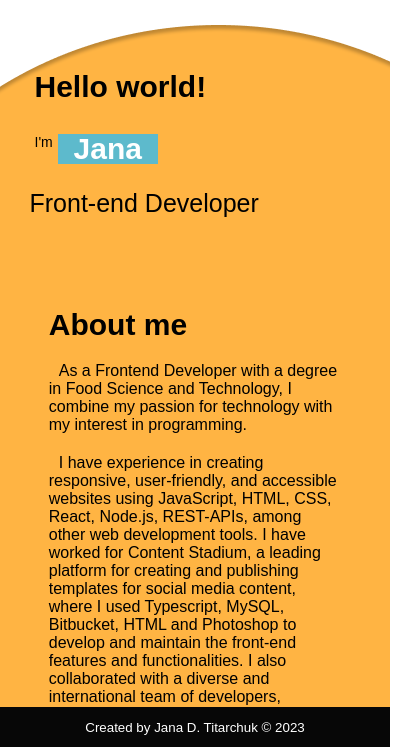
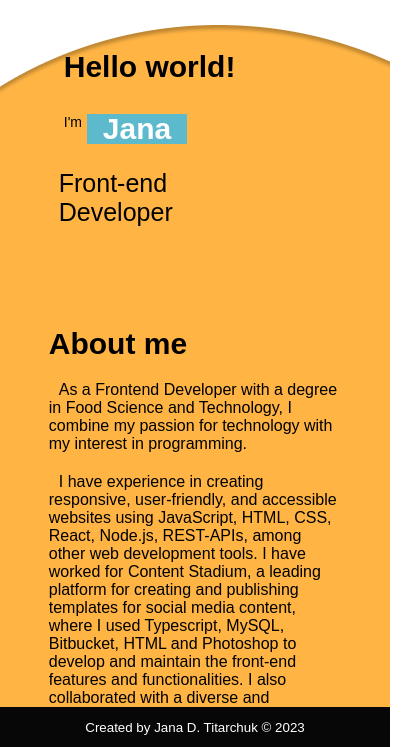
Before and after one commit to janadim/Portfolio, a React app: page / in a window 390 px wide. Shown: the part 95-842 px from the top of the page, 420 px wide, since content can reach past the window. Built offline with nearby package versions, Linux system fonts and the light colour scheme; a web font is replaced by a local one.

Commit message:
responsive

```diff
--- a/src/components/App.js
+++ b/src/components/App.js
@@ -59,7 +59,6 @@ function App() {
       <section className="main-container">
         <div className="hero">
           <Header />
-          <Navbar />
           <SocialMedia />
         </div>
         <div className="body-container">
--- a/src/stylesheets/App.scss
+++ b/src/stylesheets/App.scss
@@ -92,14 +92,18 @@
 
 .introduction {
 
+  @include desktop{
+    padding-left: 75px;
+  }
+
   position: relative;
-  display: flex;
-  flex-direction: column;
-  flex-wrap: wrap;
-  width: 400px;
-  top: 150px;
+  display: block;
+  width: 75vw;
+  top: 130px;
   text-align: left;
-  margin-left: 5vw;
+  padding-left: 12.5vw;
+
+
 
   &__title {
     position: relative;
@@ -148,7 +152,7 @@
 
   position: relative;
   padding-left: 12.5vw;
-  top: 230px;
+  top: 220px;
   width: 75vw;
   text-align: left;
   box-sizing: content-box;
```
Also changed, not shown: docs/index.html (+1 -1 lines), docs/asset-manifest.json, 8 other files.
